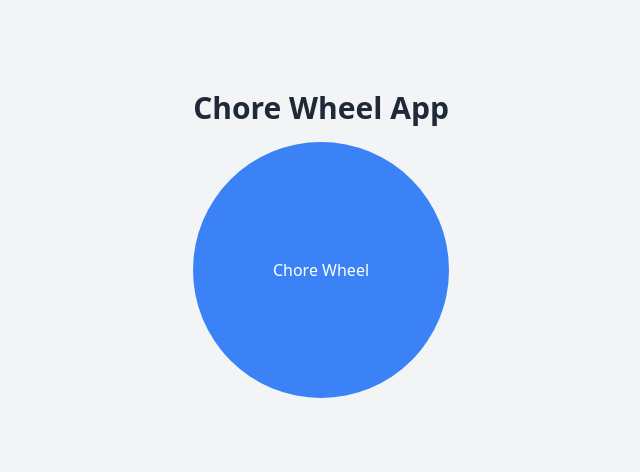
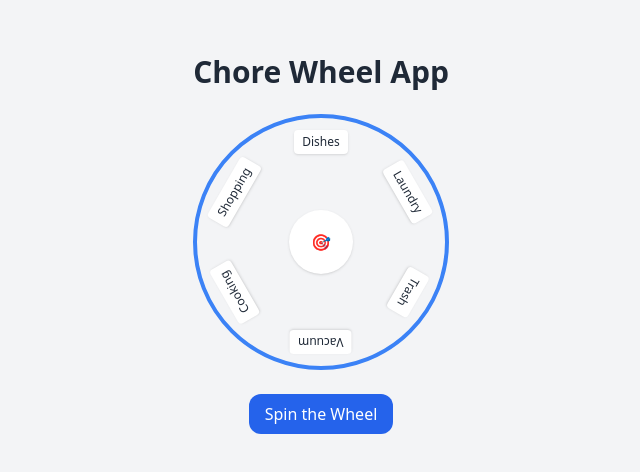
Before and after one commit to veefa/chore-wheel-01, a React (Vite) app: page / in a window 1280 px wide. Shown: the part 156-628 px from the top of the page, without its empty margins (319-959 px from the left). Built offline with nearby package versions, Linux system fonts and the light colour scheme.

Commit message:
Update ChoreWheel component

```diff
--- a/src/App.tsx
+++ b/src/App.tsx
@@ -1,10 +1,10 @@
 import React from 'react';
-import ChoreWheel from '../src/components/ChoreWheel';
+import ChoreWheel from './components/ChoreWheel';
 
 const App: React.FC = () => {
   return (
-    <div className="flex flex-col justify-center items-center gap-4 bg-gray-100 min-h-screen">
-      <h1 className="font-bold text-gray-800 text-3xl">Chore Wheel App</h1>
+    <div className="flex flex-col justify-center items-center bg-gray-100 p-4 min-h-screen">
+      <h1 className="mb-6 font-bold text-gray-800 text-3xl">Chore Wheel App</h1>
       <ChoreWheel />
     </div>
   );
--- a/src/components/ChoreWheel.tsx
+++ b/src/components/ChoreWheel.tsx
@@ -1,9 +1,68 @@
-import React from 'react';
+// src/components/ChoreWheel.tsx
+
+import React, { useState } from 'react';
 
 const ChoreWheel: React.FC = () => {
+  // Define an array of chores (tasks) to appear on the wheel
+  const tasks = ['Dishes', 'Laundry', 'Trash', 'Vacuum', 'Cooking', 'Shopping'];
+
+  // State to handle if the wheel is currently spinning
+  const [spinning, setSpinning] = useState(false);
+
+  // Function to trigger the spinning animation
+  const handleSpin = () => {
+    setSpinning(true); // Start the spin
+
+    // Stop the spin after 2 seconds
+    setTimeout(() => setSpinning(false), 2000);
+  };
+
   return (
-    <div className="flex justify-center items-center bg-blue-500 rounded-full w-64 h-64 text-white">
-      Chore Wheel
+    <div className="flex flex-col items-center">
+      {/* The wheel container */}
+      <div
+        className={`
+          relative w-64 h-64 rounded-full border-4 border-blue-500
+          flex items-center justify-center
+          transition-transform duration-[2000ms] ease-out
+          ${spinning ? 'rotate-[1080deg]' : ''}
+        `}
+      >
+        {/* Inner circle in the center of the wheel */}
+        <div className="z-10 absolute flex justify-center items-center bg-white shadow rounded-full w-16 h-16">
+          🎯 {/* Center icon (can be changed to a pointer later) */}
+        </div>
+
+        {/* Loop through each task and position it around the wheel */}
+        {tasks.map((task, index) => {
+          // Calculate the angle at which this task should be placed
+          const angle = (360 / tasks.length) * index;
+
+          return (
+            <div
+              key={task}
+              className="absolute origin-center transform"
+              style={{
+                // Rotate the element by the angle and move it outward
+                transform: `rotate(${angle}deg) translateY(-100px)`,
+              }}
+            >
+              {/* Task label styling */}
+              <div className="bg-white shadow px-2 py-1 rounded text-gray-800 text-xs">
+                {task}
+              </div>
+            </div>
+          );
+        })}
+      </div>
+
+      {/* Button to trigger the spin */}
+      <button
+        onClick={handleSpin}
+        className="bg-blue-600 hover:bg-blue-700 mt-6 px-4 py-2 rounded-xl text-white transition"
+      >
+        Spin the Wheel
+      </button>
     </div>
   );
 };
```
